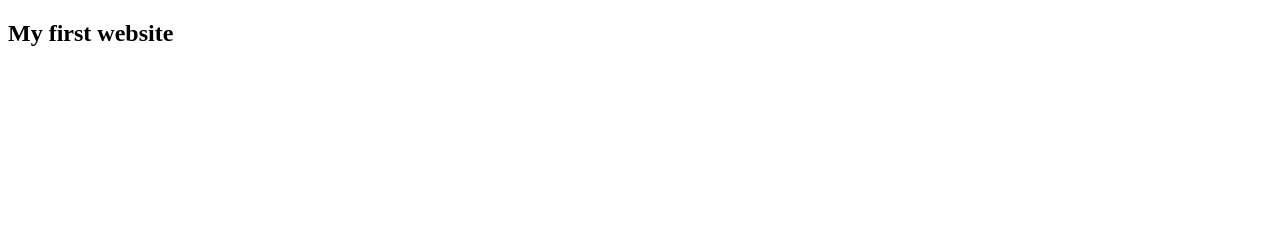
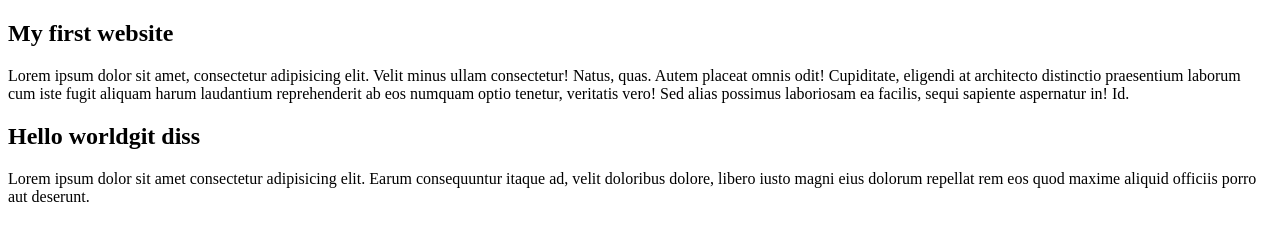
Before and after one commit to mdrumonkhan/my-first-website, a plain HTML site: page index.html in a window 1280 px wide. Drawn offline with Linux system fonts and the light colour scheme.

Commit message:
hello world

```diff
--- a/index.html
+++ b/index.html
@@ -10,6 +10,12 @@
         <body>
 
             <h2>My first website</h2>
+            <p>Lorem ipsum dolor sit amet, consectetur adipisicing elit. Velit minus ullam consectetur! Natus, quas. Autem placeat omnis odit! Cupiditate, eligendi at architecto distinctio praesentium laborum cum iste fugit aliquam harum laudantium reprehenderit ab eos numquam optio tenetur, veritatis vero! Sed alias possimus laboriosam ea facilis, sequi sapiente aspernatur in! Id.</p>
+
+            <h2>Hello worldgit diss</h2>
+
+            <p>Lorem ipsum dolor sit amet consectetur adipisicing elit. Earum consequuntur itaque ad, velit doloribus dolore, libero iusto magni eius dolorum repellat rem eos quod maxime aliquid officiis porro aut deserunt.</p>
+
 
 
         </body>
```
